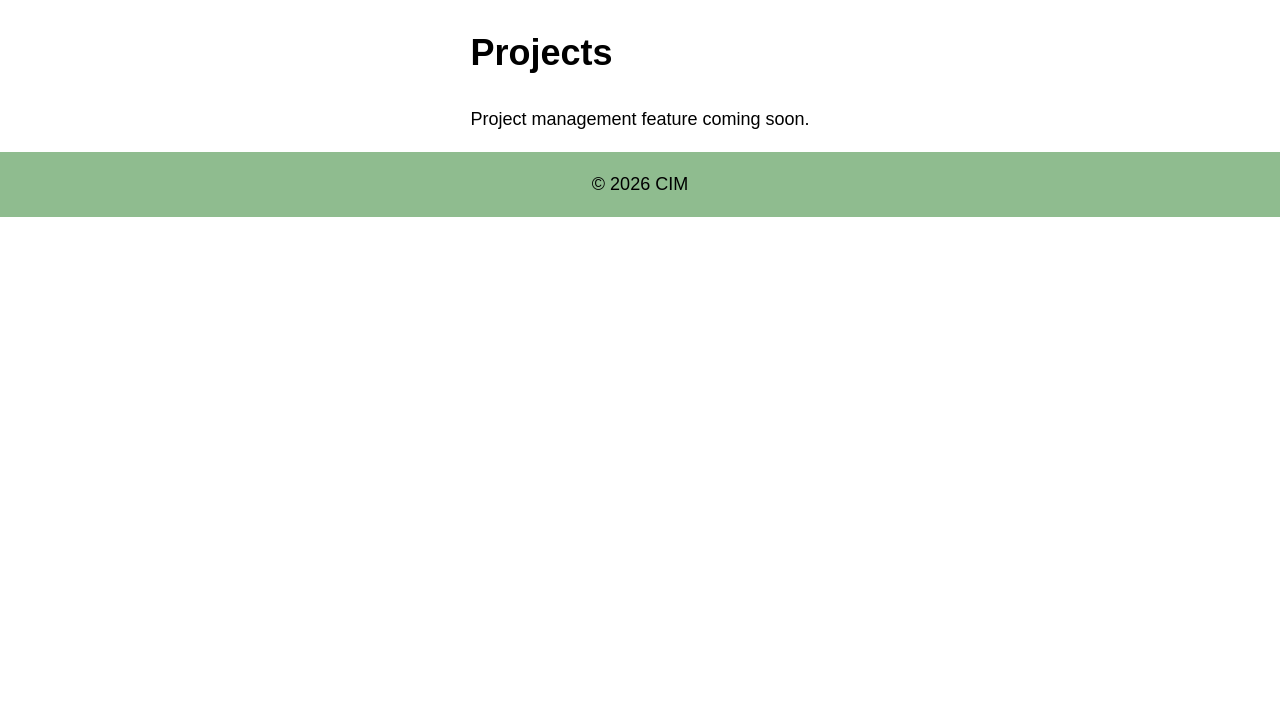
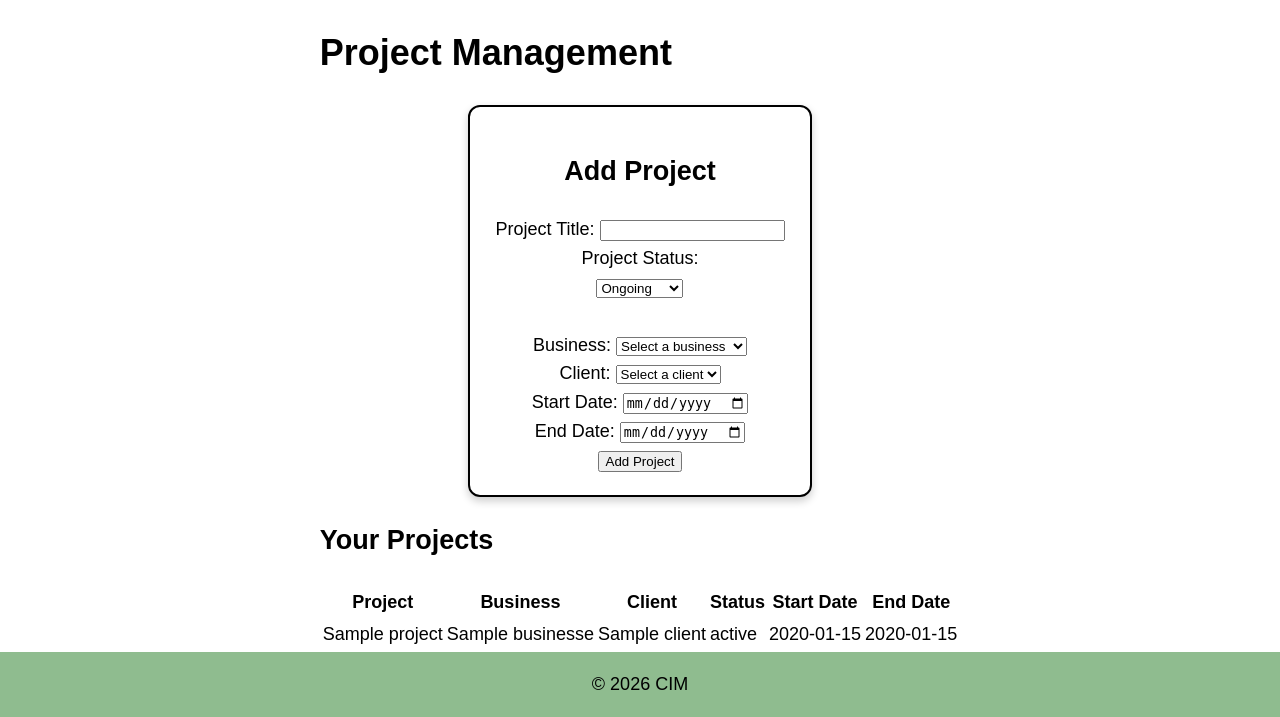
Before and after one commit to sabrynasalleh/tax-my-webapp, a Flask app: page /projects in a window 1280 px wide. Shown: the part 135-852 px from the top of the page. Before the commit the page ends 352 px from the top, so only its background shows below. Run offline with Flask 3, Linux system fonts and the light colour scheme; a user stored in the database is signed in; tables that the repository leaves empty hold one stand-in row (values such as "Sample post").

Commit message:
Add project creation

```diff
--- a/app.py
+++ b/app.py
@@ -5,6 +5,7 @@ from flask_login import login_required, current_user
 from company import company
 from business import business
 from client import client
+from project import project
 import models
 
 # Flask app creation
@@ -42,6 +43,9 @@ app.register_blueprint(business)
 
 # Register client
 app.register_blueprint(client)
+
+# Register project
+app.register_blueprint(project)
 
 
 # Loads user from database using user ID stored in session
--- /dev/null
+++ b/project.py
@@ -0,0 +1,87 @@
+from flask import Blueprint, render_template, redirect, redirect, request, url_for
+from flask_login import current_user, login_required
+from extensions import db
+from datetime import datetime
+from models import Project, Business, Client
+
+project = Blueprint("project", __name__)
+
+# Route
+@project.route("/projects", methods=["GET", "POST"])
+@login_required
+def project_management():
+
+    # Get the right company belonging to the current user
+    company = current_user.company
+
+    # Handle project creation form
+    if request.method == "POST":
+
+        # Get project information
+        title = request.form.get("title")
+        status = request.form.get("status")
+        start_date = request.form.get("start_date")
+        end_date = request.form.get("end_date")
+
+        # Convert date time
+        start_date = datetime.strptime(start_date, "%Y-%m-%d").date()
+        end_date = datetime.strptime(end_date, "%Y-%m-%d").date()
+
+        business_id = request.form.get("business_id")
+        client_id = request.form.get("client_id")
+
+        # Find selected business
+        business_data = Business.query.filter_by(
+            id=business_id,
+            company_id=company.id
+        ).first()
+
+        # Find selected client
+        client_data = Client.query.filter(
+            Client.id == client_id,
+            Client.businesses.any(Business.company_id == company.id)
+        ).first()
+
+        # Business validity
+        if not business_data:
+            return "Invalid business selection.", 400
+
+        # Client validity
+        if not client_data:
+            return "Invalid client selection.", 400
+
+        # Create new project
+        new_project = Project(
+            title=title,
+            status=status,
+            start_date=start_date,
+            end_date=end_date,
+            business_id=business_data.id,
+            client_id=client_data.id
+        )
+
+        # Add project to database
+        db.session.add(new_project)
+        db.session.commit()
+
+        # Return to project page
+        return redirect(url_for("project.project_management"))
+
+    businesses = Business.query.filter_by(
+        company_id=company.id
+    ).all()
+
+    clients = Client.query.filter(
+        Client.businesses.any(Business.company_id == company.id)
+    ).all()
+
+    projects = Project.query.filter(
+        Project.business.has(Business.company_id == company.id)
+    ).all()
+
+    return render_template(
+        "projects.html",
+        businesses=businesses,
+        clients=clients,
+        projects=projects
+    )
--- a/templates/projects.html
+++ b/templates/projects.html
@@ -1,14 +1,136 @@
 {% extends "base.html" %}
 
 {% block title %}
-Projects
+Projects Management
 {% endblock %}
 
 {% block content %}
-<h1>Projects</h1>
 
-<P>
-    Project management feature coming soon.
-</P>
+<div class="project-page">
+    <h1>Project Management</h1>
+
+    <div class="card project-form-card">
+
+        <h2>Add Project</h2>
+
+        <form method="POST" action="{{ url_for('project.project_management') }}">
+
+            <label for="title">Project Title:</label>
+            <input type="text" id="title" name="title" required> <br>
+
+            <label for="status">Project Status:</label>
+            <div class="project-status">
+                <select id="status" name="status">
+                    <option value="Ongoing">Ongoing</option>
+                    <option value="OnHold">On Hold</option>
+                    <option value="Completed">Completed</option>
+                    <option value="Cancelled">Cancelled</option>
+                </select>
+            </div>
+            <br>
+
+            <label for="business_id">Business:</label>
+            <select id="business_id" name="business_id" required>
+
+                <option value="">Select a business</option>
+
+                {% for business in businesses %}
+
+                    <option value="{{ business.id }}">
+                        {{ business.business_name }}
+                    </option>
+
+                {% endfor %}
+
+            </select>
+
+            <br>
+
+            <label for="client_id">Client:</label>
+
+            <select id="client_id" name="client_id" required>
+
+                <option value="">Select a client</option>
+
+                {% for client in clients %}
+
+                    <option value="{{ client.id }}">
+                        {{ client.name }}
+                    </option>
+
+                {% endfor %}
+
+            </select>
+
+            <br>
+
+            <label for="start_date">Start Date:</label>
+            <input type="date" id="start_date" name="start_date">
+
+            <br>
+
+            <label for="end_date">End Date:</label>
+            <input type="date" id="end_date" name="end_date">
+
+            <button type="submit">Add Project</button>
+
+        </form>
+
+
+    </div>
+
+
+
+    <h2>Your Projects</h2>
+
+    {% if projects %}
+
+        <div class="project-table-container">
+
+            <table class="project-table">
+
+                <thead>
+                    <tr>
+                        <th>Project</th>
+                        <th>Business</th>
+                        <th>Client</th>
+                        <th>Status</th>
+                        <th>Start Date</th>
+                        <th>End Date</th>
+                    </tr>
+                </thead>
+
+                <tbody>
+                    {% for project in projects %}
+
+                        <tr>
+                            <td>{{ project.title }}</td>
+
+                            <td>{{ project.business.business_name }}</td>
+
+                            <td>{{ project.client.name }}</td>
+
+                            <td>{{ project.status }}</td>
+
+                            <td>{{ project.start_date or "-" }}</td>
+
+                            <td>{{ project.end_date or "-" }}</td>
+                        </tr>
+
+                    {% endfor %}
+                </tbody>
+
+            </table>
+
+        </div>
+
+    {% else %}
+
+        <p>No projects have been added yet.</p>
+
+    {% endif %}
+
+
+</div>
 
 {% endblock %}
```
